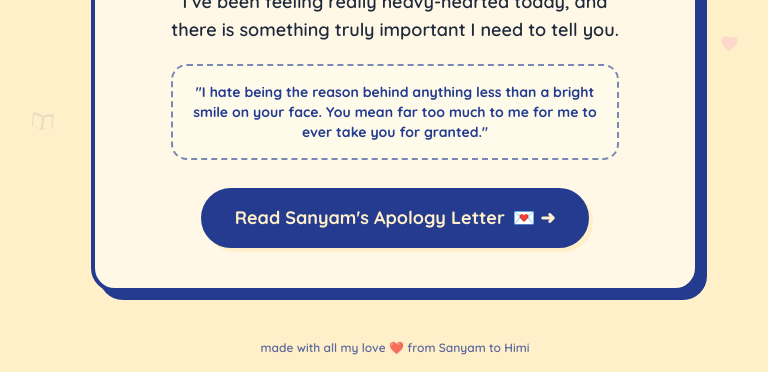
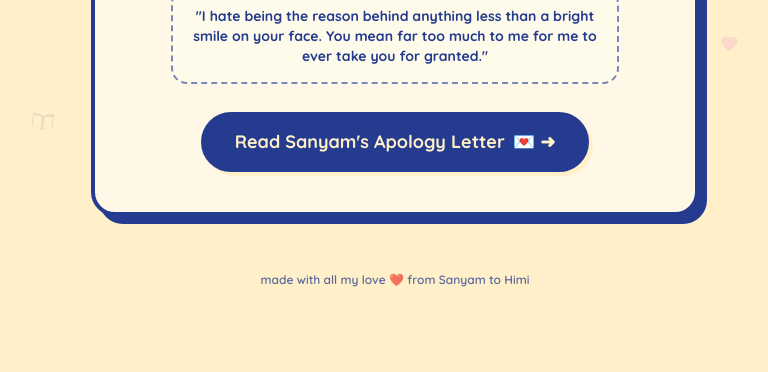
Before and after one commit to sanyamg1305/the-proposal, a plain HTML site: page sorry.html in a window 1280 px wide. Shown: the part 496-868 px from the top of the page, without its empty margins (245-1013 px from the left). After the commit the page ends 800 px from the top, so only its background shows below. Drawn offline with nearby package versions, Linux system fonts and the light colour scheme.

Commit message:
Remove intro sentence from sorry card 1

```diff
--- a/sorry.html
+++ b/sorry.html
@@ -150,10 +150,6 @@
                         Dearest Himi...
                     </h1>
                 </div>
-
-                <p class="text-base sm:text-lg font-semibold max-w-md leading-relaxed text-slate-800">
-                    I’ve been feeling really heavy-hearted today, and there is something truly important I need to tell you.
-                </p>
 
                 <div class="bg-amber-50/90 border-2 border-dashed border-customAccent/60 rounded-2xl p-4 max-w-md text-xs sm:text-sm font-bold text-customAccent leading-relaxed">
                     "I hate being the reason behind anything less than a bright smile on your face. You mean far too much to me for me to ever take you for granted."
```
